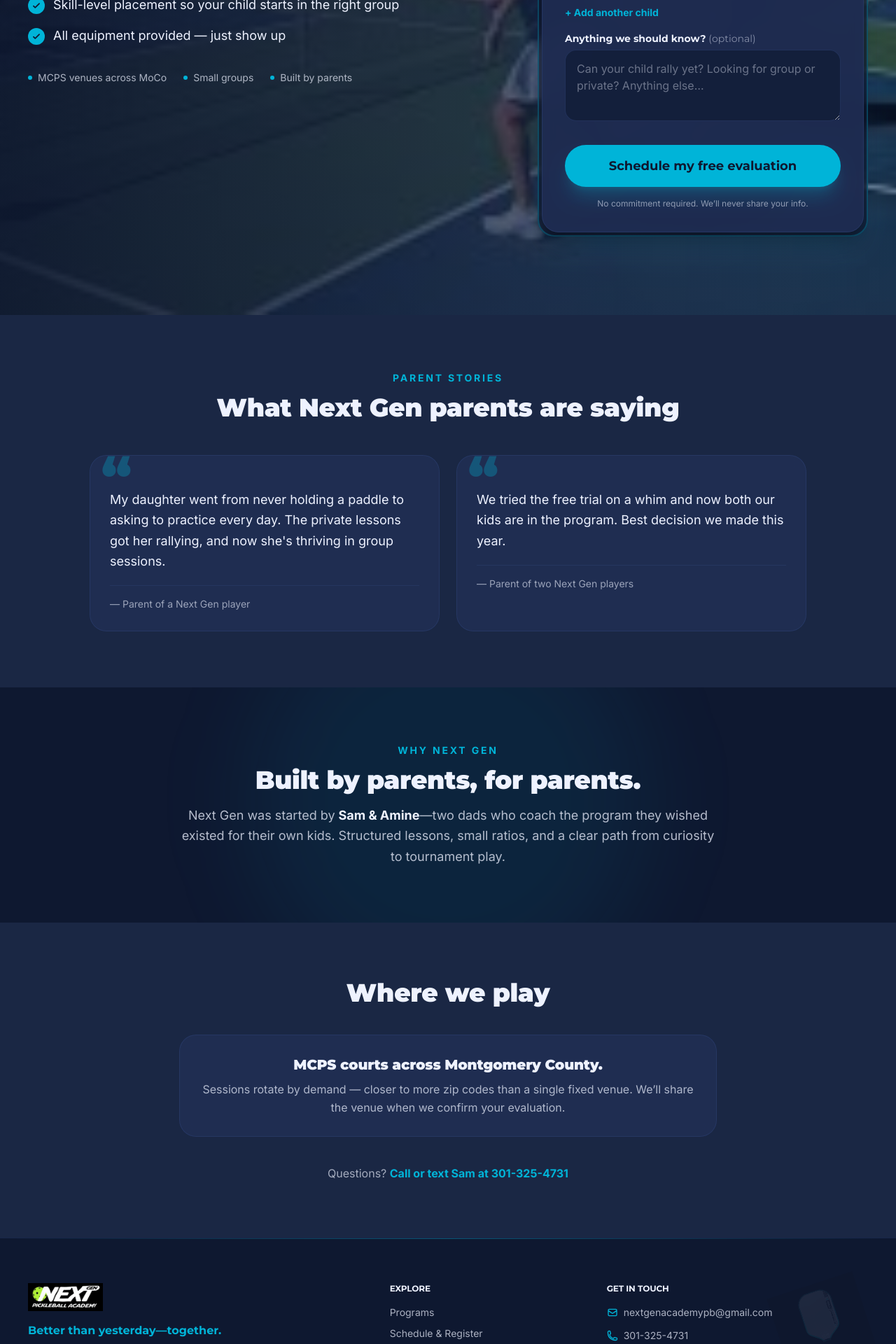
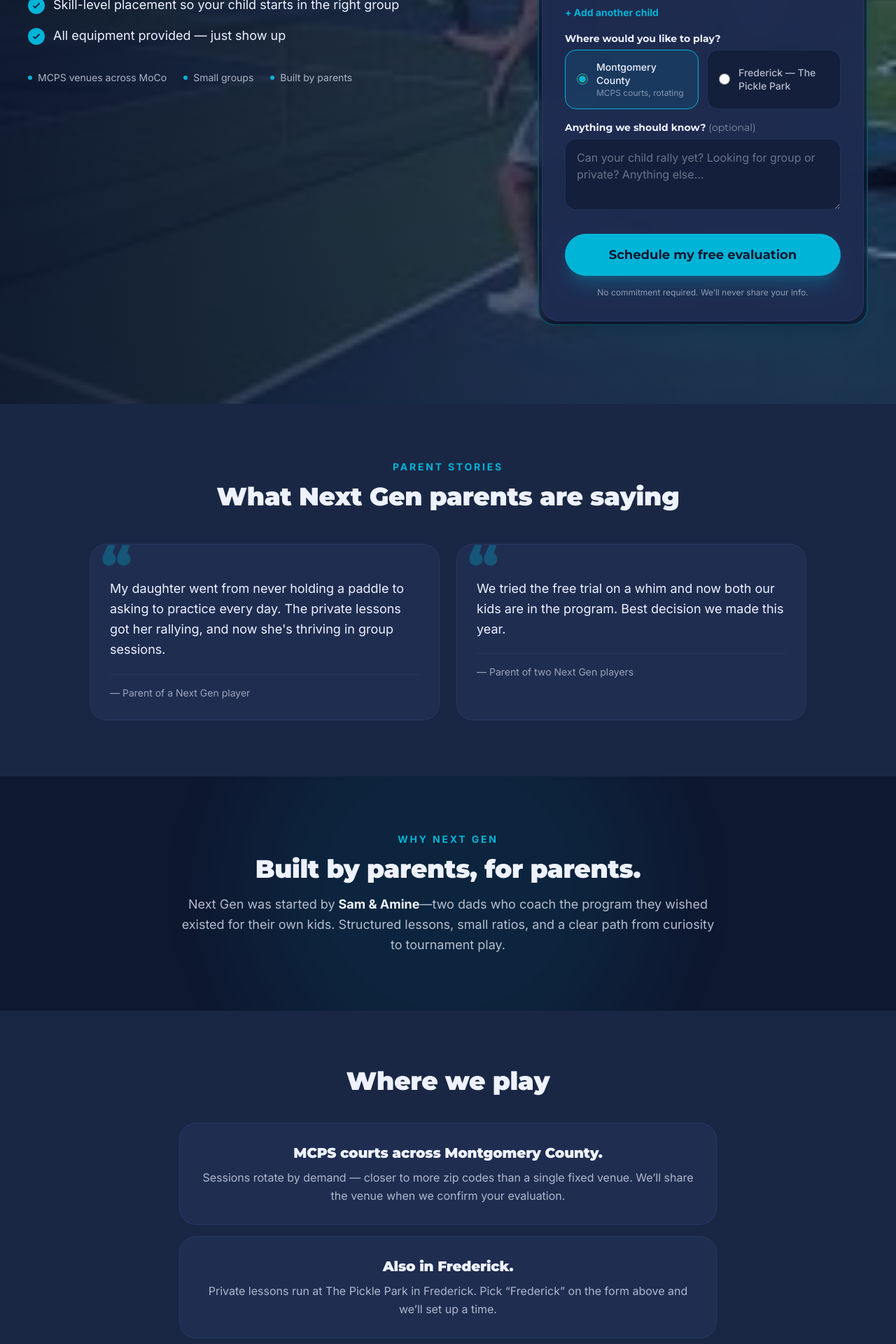
Before and after one commit to sammorrispb/nextgen-academy, a Next.js app: page /free-evaluation in a window 1280 px wide. Shown: the part 680-2600 px from the top of the page at 70% size. Built offline with nearby package versions, Linux system fonts and the light colour scheme.

Commit message:
Add Frederick — The Pickle Park as a private-lesson location option (#269)

```diff
--- a/src/app/free-evaluation/page.tsx
+++ b/src/app/free-evaluation/page.tsx
@@ -276,6 +276,16 @@
               your evaluation.
             </p>
           </div>
+          <div className="mt-4 bg-ngpa-panel/80 backdrop-blur-sm rounded-2xl border border-ngpa-slate/60 p-7 text-center">
+            <h3 className="font-heading text-xl font-black text-ngpa-white mb-2 tracking-tight">
+              Also in Frederick.
+            </h3>
+            <p className="text-base text-ngpa-white/70 leading-relaxed">
+              Private lessons run at The Pickle Park in Frederick. Pick
+              &ldquo;Frederick&rdquo; on the form above and we&rsquo;ll set up a
+              time.
+            </p>
+          </div>
           <p className="mt-10 text-center text-base text-ngpa-white/65">
             Questions?{" "}
             <a
--- a/src/app/page.tsx
+++ b/src/app/page.tsx
@@ -389,7 +389,9 @@
             </h3>
             <p className="text-base text-ngpa-white/70 leading-relaxed">
               Sessions rotate across Montgomery County Public Schools by demand
-              &mdash; closer to more zip codes than a single fixed venue.{" "}
+              &mdash; closer to more zip codes than a single fixed venue.
+              Private lessons are also available at The Pickle Park in
+              Frederick.{" "}
               <Link
                 href="/schedule"
                 className="text-ngpa-teal font-bold hover:text-ngpa-teal-bright underline-offset-4 hover:underline transition-colors"
--- a/src/components/ContactForm.tsx
+++ b/src/components/ContactForm.tsx
@@ -12,11 +12,13 @@
   ContactInterest,
   ContactValidationErrors,
 } from "@/lib/validate-contact";
-import { MAX_KIDS_PER_SUBMISSION } from "@/lib/validate-lead";
+import { LEAD_LOCATIONS, MAX_KIDS_PER_SUBMISSION } from "@/lib/validate-lead";
 import { trackEvent, getVisitorIdForForm, getUtm } from "@/lib/funnelClient";
 import { site } from "@/data/site";
 
 const AGE_OPTIONS = Array.from({ length: 11 }, (_, i) => i + 6); // 6-16 (NGA strict)
+
+const [MOCO_LOCATION, FREDERICK_LOCATION] = LEAD_LOCATIONS;
 
 type FormStatus = "idle" | "submitting" | "success" | "error";
 
@@ -44,6 +46,7 @@
     "free-evaluation",
   );
   const [kids, setKids] = useState<KidDraft[]>([emptyKid()]);
+  const [location, setLocation] = useState<string>(MOCO_LOCATION);
   const [message, setMessage] = useState("");
   const [errors, setErrors] = useState<ContactValidationErrors>({});
   const [status, setStatus] = useState<FormStatus>("idle");
@@ -156,6 +159,11 @@
       email,
       phone: phone || undefined,
       interest,
+      // Only private lessons run in Frederick; omitted for the MoCo default
+      // so existing submissions stay byte-identical.
+      ...(interest === "private-lessons" && location === FREDERICK_LOCATION
+        ? { location }
+        : {}),
       message: message || undefined,
       ...trackingRef.current,
       visitor_id: getVisitorIdForForm() || null,
@@ -445,6 +453,48 @@
           </div>
         )}
 
+        {interest === "private-lessons" && (
+          <fieldset>
+            <legend className={labelClass}>Where would you like to play?</legend>
+            <div className="grid grid-cols-1 sm:grid-cols-2 gap-3">
+              {LEAD_LOCATIONS.map((loc) => (
+                <label
+                  key={loc}
+                  className={`flex items-center gap-3 rounded-xl border px-4 py-3.5 min-h-[48px] cursor-pointer transition-all ${
+                    location === loc
+                      ? "border-ngpa-teal bg-ngpa-teal/10 text-ngpa-white"
+                      : "border-ngpa-slate/60 bg-ngpa-deep/60 text-ngpa-white/75 hover:border-ngpa-slate"
+                  }`}
+                >
+                  <input
+                    type="radio"
+                    name="location"
+                    value={loc}
+                    checked={location === loc}
+                    onChange={() => {
+                      setLocation(loc);
+                      markStarted();
+                    }}
+                    className="accent-ngpa-teal w-4 h-4 shrink-0"
+                  />
+                  <span className="text-sm font-medium leading-snug">
+                    {loc === MOCO_LOCATION ? (
+                      <>
+                        {loc}
+                        <span className="block text-xs text-ngpa-white/50 font-normal">
+                          MCPS courts, rotating
+                        </span>
+                      </>
+                    ) : (
+                      loc
+                    )}
+                  </span>
+                </label>
+              ))}
+            </div>
+          </fieldset>
+        )}
+
         <div>
           <label htmlFor="message" className={labelClass}>
             Your message{" "}
--- a/src/components/LeadForm.tsx
+++ b/src/components/LeadForm.tsx
@@ -6,11 +6,17 @@
   LeadFormData,
   LeadValidationErrors,
 } from "@/lib/validate-lead";
-import { MAX_KIDS_PER_SUBMISSION, validateLeadForm } from "@/lib/validate-lead";
+import {
+  LEAD_LOCATIONS,
+  MAX_KIDS_PER_SUBMISSION,
+  validateLeadForm,
+} from "@/lib/validate-lead";
 import { trackEvent, getVisitorIdForForm, getUtm } from "@/lib/funnelClient";
 import { site } from "@/data/site";
 
 const AGE_OPTIONS = Array.from({ length: 11 }, (_, i) => i + 6); // 6-16 (NGA strict)
+
+const [MOCO_LOCATION, FREDERICK_LOCATION] = LEAD_LOCATIONS;
 
 type FormStatus = "idle" | "submitting" | "success" | "error";
 
@@ -38,6 +44,7 @@
   const [parentName, setParentName] = useState("");
   const [contact, setContact] = useState("");
   const [kids, setKids] = useState<KidDraft[]>([emptyKid()]);
+  const [location, setLocation] = useState<string>(MOCO_LOCATION);
   const [notes, setNotes] = useState("");
   const [errors, setErrors] = useState<LeadValidationErrors>({});
   const [status, setStatus] = useState<FormStatus>("idle");
@@ -140,6 +147,10 @@
       parentName,
       contact,
       kids: kids.map((k) => ({ name: k.name.trim(), age: Number(k.age) })),
+      // Omitted for the MoCo default so existing leads keep reading
+      // "No preference" in the admin email and the Notion Location select
+      // stays clean.
+      ...(location === FREDERICK_LOCATION ? { location } : {}),
       notes: notes || undefined,
       ...trackingRef.current,
       visitor_id: getVisitorIdForForm() || null,
@@ -372,6 +383,47 @@
           {errors.kids && <p className={errorClass}>{errors.kids}</p>}
         </div>
 
+        {/* Preferred area */}
+        <fieldset>
+          <legend className={labelClass}>Where would you like to play?</legend>
+          <div className="grid grid-cols-1 sm:grid-cols-2 gap-3">
+            {LEAD_LOCATIONS.map((loc) => (
+              <label
+                key={loc}
+                className={`flex items-center gap-3 rounded-xl border px-4 py-3.5 min-h-[48px] cursor-pointer transition-all ${
+                  location === loc
+                    ? "border-ngpa-teal bg-ngpa-teal/10 text-ngpa-white"
+                    : "border-ngpa-slate/60 bg-ngpa-deep/60 text-ngpa-white/75 hover:border-ngpa-slate"
+                }`}
+              >
+                <input
+                  type="radio"
+                  name="location"
+                  value={loc}
+                  checked={location === loc}
+                  onChange={() => {
+                    setLocation(loc);
+                    markStarted();
+                  }}
+                  className="accent-ngpa-teal w-4 h-4 shrink-0"
+                />
+                <span className="text-sm font-medium leading-snug">
+                  {loc === MOCO_LOCATION ? (
+                    <>
+                      {loc}
+                      <span className="block text-xs text-ngpa-white/50 font-normal">
+                        MCPS courts, rotating
+                      </span>
+                    </>
+                  ) : (
+                    loc
+                  )}
+                </span>
+              </label>
+            ))}
+          </div>
+        </fieldset>
+
         {/* Notes — optional self-identified intent */}
         <div>
           <label htmlFor="notes" className={labelClass}>
--- a/src/lib/validate-contact.ts
+++ b/src/lib/validate-contact.ts
@@ -1,4 +1,5 @@
 import {
+  LEAD_LOCATIONS,
   MAX_KIDS_PER_SUBMISSION,
   normalizeKids,
   type Kid,
@@ -51,6 +52,10 @@
   // existing API consumer keeps working.
   kids?: Kid[];
   childAge?: string;
+  // Optional preferred area for private lessons (shares the LEAD_LOCATIONS
+  // allowlist with the lead form). Carried in Notes — the contact path writes
+  // no Location property.
+  location?: string;
   message?: string;
   // Attribution — captured client-side, never validated.
   utm_source?: string;
@@ -129,6 +134,13 @@
     }
   }
 
+  if (
+    data.location &&
+    !(LEAD_LOCATIONS as readonly string[]).includes(data.location)
+  ) {
+    errors.location = "Please choose a valid location";
+  }
+
   if (data.message && data.message.length > MESSAGE_MAX) {
     errors.message = `Message must be under ${MESSAGE_MAX} characters`;
   }
--- a/src/lib/validate-lead.ts
+++ b/src/lib/validate-lead.ts
@@ -12,8 +12,9 @@
   // an empty name (Notion gets the "Child of X" placeholder).
   kids?: Kid[];
   childAge?: string;
-  // Optional free-text — UI no longer collects it, but the API still forwards
-  // it to Notion + Hub if a caller (e.g. legacy form, server) supplies one.
+  // Optional preferred area. Collected again as of 2026-08 (Frederick launch)
+  // via the LeadForm radio; allowlisted against LEAD_LOCATIONS because the
+  // value lands in a Notion select — junk strings would auto-create options.
   location?: string;
   // Optional "anything we should know?" textarea. Used to capture
   // self-identified intent (private vs group, skill level, urgency) so Sam
@@ -38,6 +39,11 @@
 const EMAIL_RE = /^[^\s@]+@[^\s@]+\.[^\s@]+$/;
 export const MAX_KIDS_PER_SUBMISSION = 4;
 const NAME_MAX = 40;
+
+export const LEAD_LOCATIONS = [
+  "Montgomery County",
+  "Frederick — The Pickle Park",
+] as const;
 
 export function normalizeKids(data: Partial<LeadFormData>): Kid[] {
   if (Array.isArray(data.kids) && data.kids.length > 0) {
@@ -73,6 +79,13 @@
     }
   }
 
+  if (
+    data.location &&
+    !(LEAD_LOCATIONS as readonly string[]).includes(data.location)
+  ) {
+    errors.location = "Please choose a valid location";
+  }
+
   const usedLegacyPayload =
     !Array.isArray(data.kids) || data.kids.length === 0;
   const kids = normalizeKids(data);
```
Also changed, not shown: src/app/api/contact/route.ts (+10 -0 lines), 1 other file (tests, documents, lock files or other folders).
